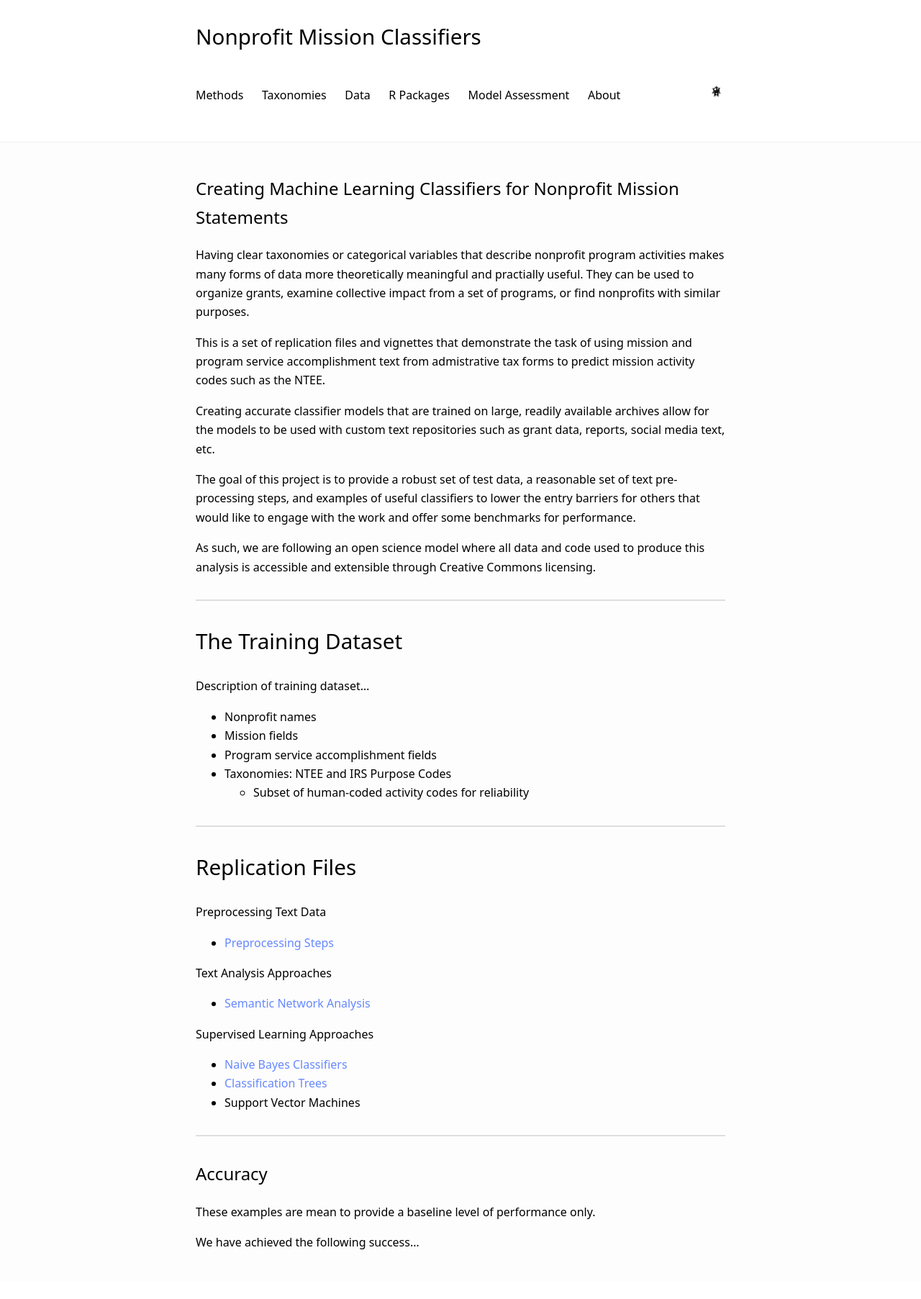
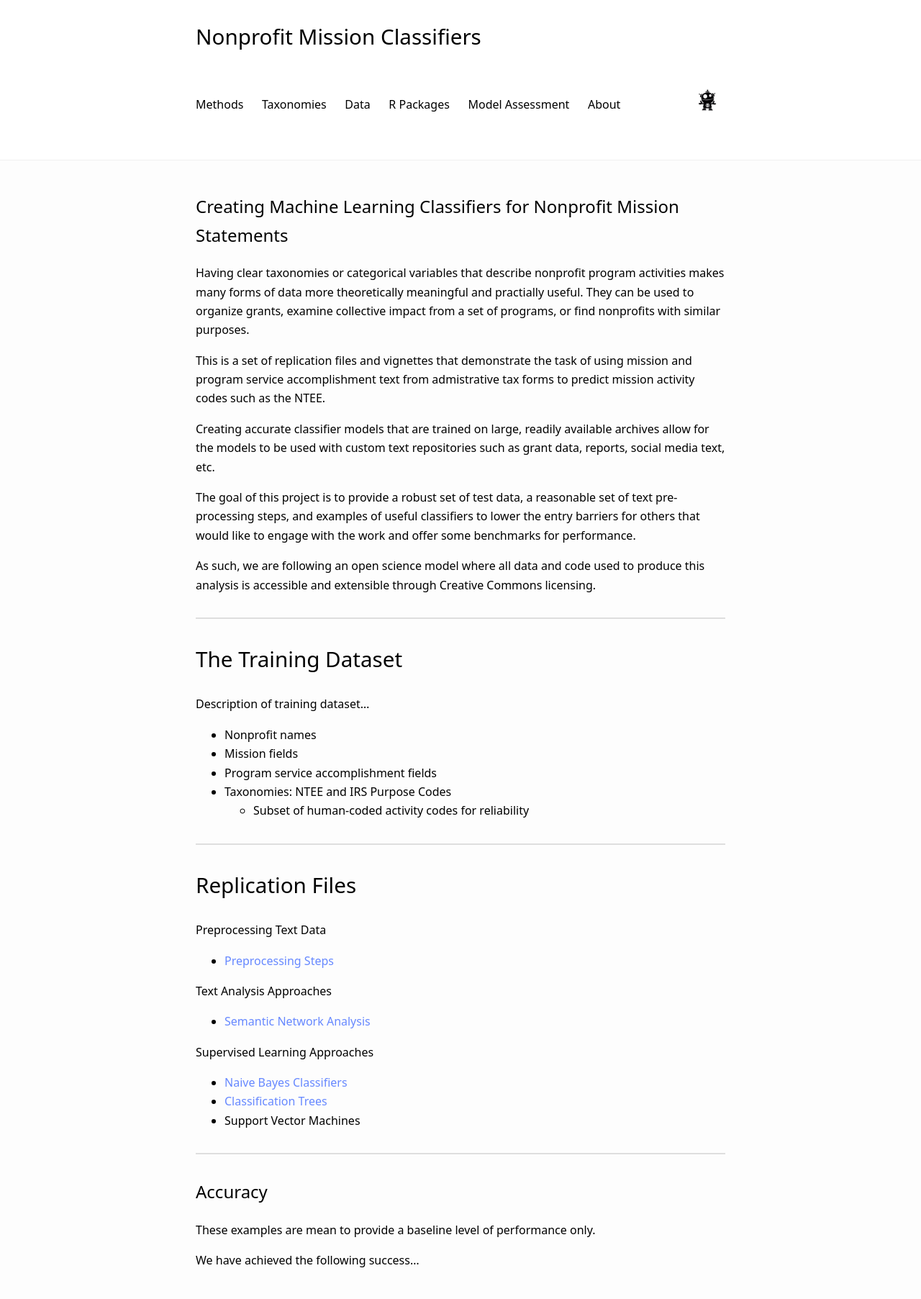
Before and after one commit to Nonprofit-Open-Data-Collective/machine_learning_mission_codes, a Jekyll site: the page built from docs/index.md, in a window 1280 px wide. Shown: the whole page at 72% size. Built offline with Jekyll 4.4.1, drawn with Linux system fonts in a browser that asks for light colours; before the commit the page ends 1780 px from its top, so only the background shows below that.

Commit message:
Update default.html

```diff
--- a/docs/_layouts/default.html
+++ b/docs/_layouts/default.html
@@ -27,7 +27,7 @@
   {% unless site.hide_title %}<h1><a href="{{ "/" | relative_url }}">{{ site.title | escape }}</a></h1>{% endunless %}
   {% if site.navigation %}<nav>{% for path in site.navigation %}{% assign node = site.pages | where: "name", path | first %}<a href="{{ node.url | relative_url }}">{{ node.title }}</a>{% endfor %}</nav>{% endif %}
   <nav>
-    {% if site.icons %}{% for link in site.icons %}<a class="icon" style="font-size: 1.7em;" href="{{ link[1] }}{{page.path}}" target="_blank"><img src = "https://raw.githubusercontent.com/Nonprofit-Open-Data-Collective/machine_learning_mission_codes/master/docs/assets/images/robot20.png" style="width:25px;height:25px;"/></a>{% endfor %}{% endif %}
+    {% if site.icons %}{% for link in site.icons %}<a class="icon" style="font-size: 1.7em;" href="{{ link[1] }}{{page.path}}" target="_blank"><img src = "https://raw.githubusercontent.com/Nonprofit-Open-Data-Collective/machine_learning_mission_codes/master/docs/assets/images/robot20.png" style="width:50px;height:50px;"/></a>{% endfor %}{% endif %}
   </nav>
 </header>
 
```
